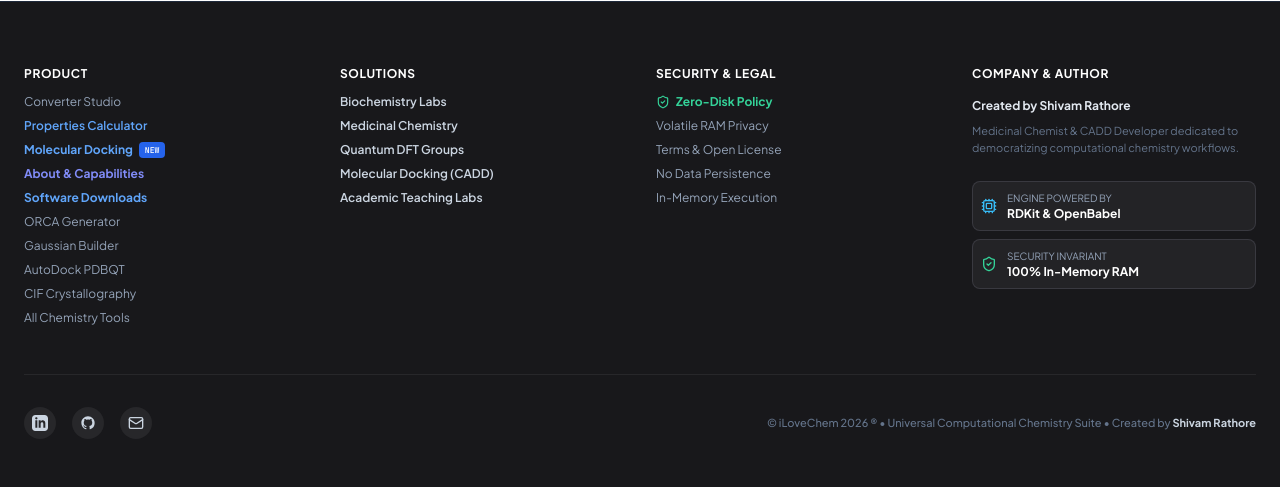
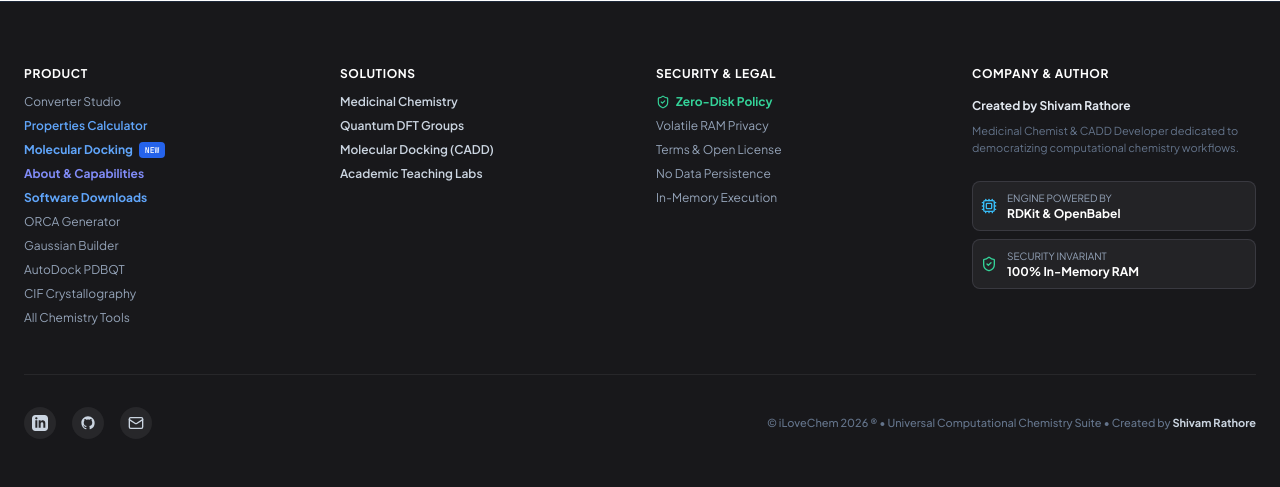
Before and after one commit to shivamrathore12336-dev/ilovechem, a Django app: page / in a window 1280 px wide. Shown: the part 2517-3004 px from the top of the page. Run offline with Django 5.2, Linux system fonts and the light colour scheme; some libraries are stand-ins or nearby versions.

Commit message:
fix(ui): remove Biochemistry Labs entry from Solutions footer section

```diff
--- a/calculator/templates/calculator/downloads.html
+++ b/calculator/templates/calculator/downloads.html
@@ -610,7 +610,6 @@
                 <div class="space-y-3">
                     <div class="text-white font-bold text-xs uppercase tracking-wider">Solutions</div>
                     <ul class="space-y-2 text-slate-400">
-                        <li><span class="text-slate-300 font-semibold">Biochemistry Labs</span></li>
                         <li><span class="text-slate-300 font-semibold">Medicinal Chemistry</span></li>
                         <li><span class="text-slate-300 font-semibold">Quantum DFT Groups</span></li>
                         <li><span class="text-slate-300 font-semibold">Molecular Docking (CADD)</span></li>
--- a/calculator/templates/calculator/studio.html
+++ b/calculator/templates/calculator/studio.html
@@ -1287,7 +1287,6 @@
                 <div class="space-y-3">
                     <div class="text-white font-bold text-xs uppercase tracking-wider">Solutions</div>
                     <ul class="space-y-2 text-slate-400">
-                        <li><span class="text-slate-300 font-semibold">Biochemistry Labs</span></li>
                         <li><span class="text-slate-300 font-semibold">Medicinal Chemistry</span></li>
                         <li><span class="text-slate-300 font-semibold">Quantum DFT Groups</span></li>
                         <li><span class="text-slate-300 font-semibold">Molecular Docking (CADD)</span></li>
```
